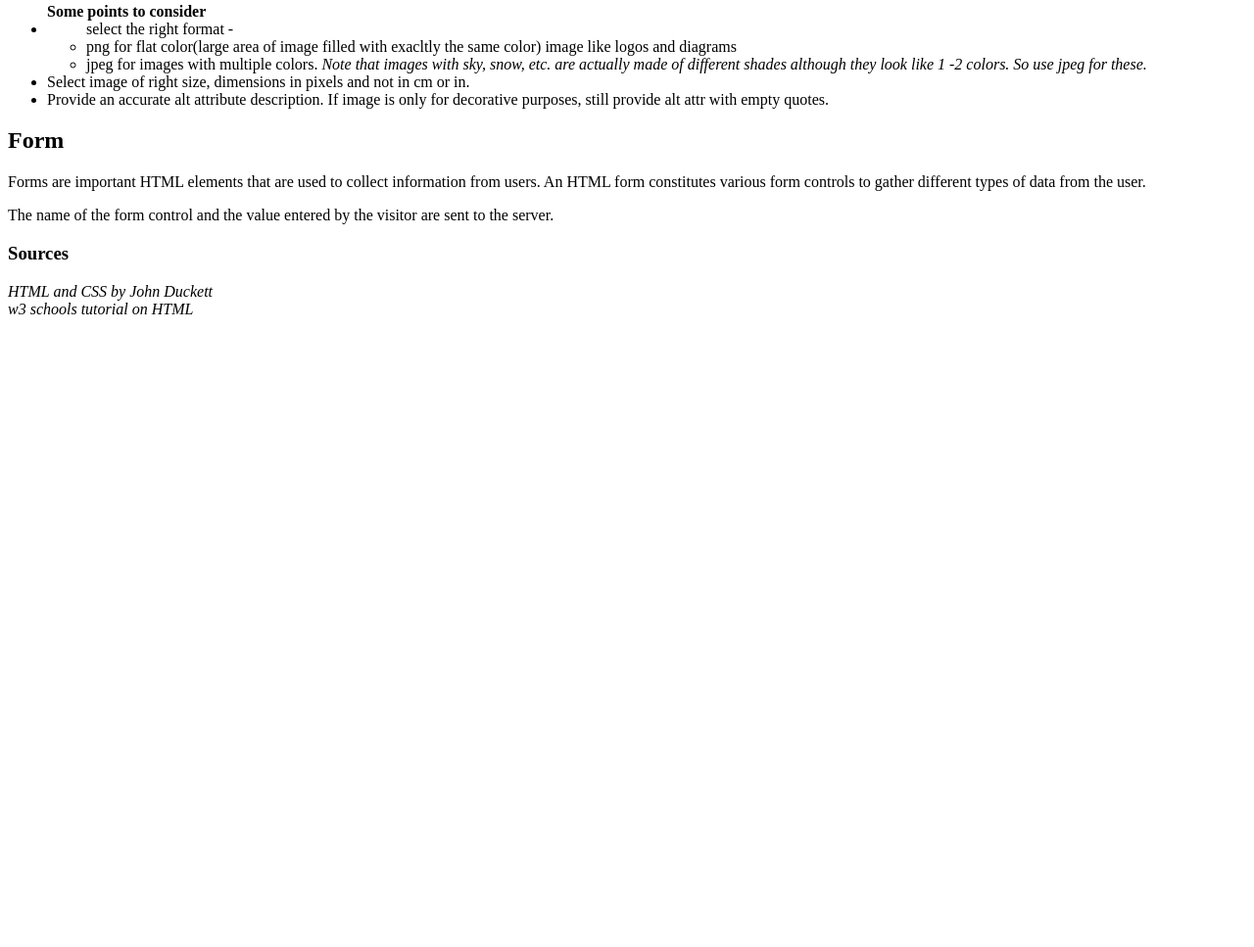
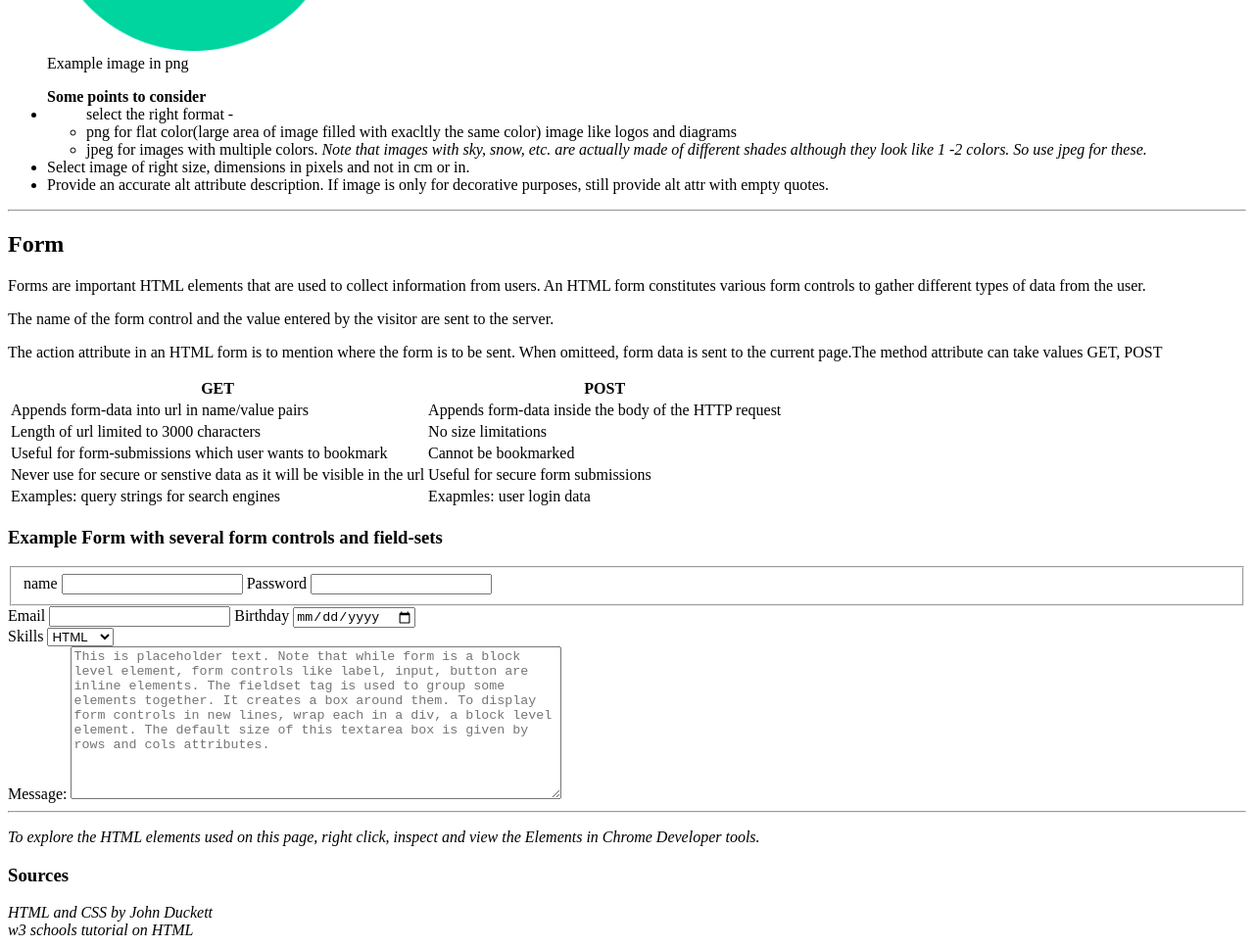
Before and after one commit to ShaliniSunkuru/frontend-study-guide, a plain HTML site: page html.html in a window 1280 px wide. Shown: the part 1929-2896 px from the top of the page at 98% size. Before the commit the page ends 2262 px from the top, so only its background shows below. Drawn offline with Linux system fonts and the light colour scheme.

Commit message:
forms and more

```diff
--- a/html.html
+++ b/html.html
@@ -52,6 +52,10 @@
     <h3>Paragprah - p</h3>
     <p>Text up to now, is displayed in paragraphs using the p tag. </p>
     <p>By default, p tag displays content in new line with space between subsequent p tag content.</p>
+
+    <h3>Block level vs inline elements</h3>
+    <p>Block level elements like the p, div, h, are displayed in new line. Inline elements like span, input, img, etc. are displayed in line with content. </p>
+    <hr>
 
     The table below is created using the table tag. It shows a few HTML tags. Refer the <a href="https://www.w3schools.com/tags/">W3 schools list</a> for a full list of tags.
 
@@ -179,10 +183,92 @@
         </li>
         <li>Provide an accurate alt attribute description. If image is only for decorative purposes, still provide alt attr with empty quotes.</li>
     </ul>
-
+    <hr>
     <h2>Form</h2>
     <p>Forms are important HTML elements that are used to collect information from users. An HTML form constitutes various form controls to gather different types of data from the user.</p>
     <p>The name of the form control and the value entered by the visitor are sent to the server.</p>
+    <p>The action attribute in an HTML form is to mention where the form is to be sent. When omitteed, form data is sent to the current page.The method attribute can take values GET, POST</p>
+    <table>
+        <thead>
+            <th>GET</th>
+            <th>POST</th>
+        </thead>
+        <tbody>
+            <tr>
+                <td>
+                    Appends form-data into url in name/value pairs
+
+                </td>
+                <td>
+                    Appends form-data inside the body of the HTTP request
+
+                </td>
+            </tr>
+            <tr>
+                <td>
+                    Length of url limited to 3000 characters
+                </td>
+                <td>
+                    No size limitations
+                </td>
+            </tr>
+            <tr>
+                <td>
+                    Useful for form-submissions which user wants to bookmark
+                </td>
+                <td>
+                    Cannot be bookmarked
+                </td>
+            </tr>
+            <tr>
+                <td>Never use for secure or senstive data as it will be visible in the url</td>
+                <td>
+                    Useful for secure form submissions
+                </td>
+            </tr>
+            <tr>
+                <td>
+                    Examples: query strings for search engines
+                </td>
+                <td>
+                    Exapmles: user login data
+                </td>
+            </tr>
+        </tbody>
+    </table>
+    <h3>Example Form with several form controls and field-sets</h3>
+    <form>
+        <fieldset>
+            <label>name
+                <input type="text" name="username" >
+            </label>
+            <label for="password">Password</label>
+            <input type="password" name="password" >
+        </fieldset>
+        <label for="email">Email</label>
+        <input type="email" name="email">
+        <label for="birthday">Birthday</label>
+        <input type="date" name="birthday">
+        <div>
+            <label for="skills">Skills</label>
+            <select name="skills" >
+                <option value="HTML">HTML</option>
+                <option value="CSS">CSS</option>
+                <option value="JS">JS</option>
+                <option value="React">React</option>
+                <option value="Angular">Angular</option>
+                <option value="Vue">Vue</option>
+            </select>
+        </div>
+        <div>
+            <label>Message: </label>
+            <textarea name="message" cols="60" rows="10" placeholder="This is placeholder text. Note that while form is a block level element, form controls like label, input, button are inline elements. The fieldset tag is used to group some elements together. It creates a box around them. To display form controls in new lines, wrap each in a div, a block level element. The default size of this textarea box is given by rows and cols attributes. "></textarea>
+        </div>
+
+    </form>
+
+    <hr>
+    <p><i>To explore the HTML elements used on this page, right click, inspect and view the Elements in Chrome Developer tools. </i></p>
     <h3>Sources</h3>
     <cite>HTML and CSS by John Duckett</cite>
     <br>
```
